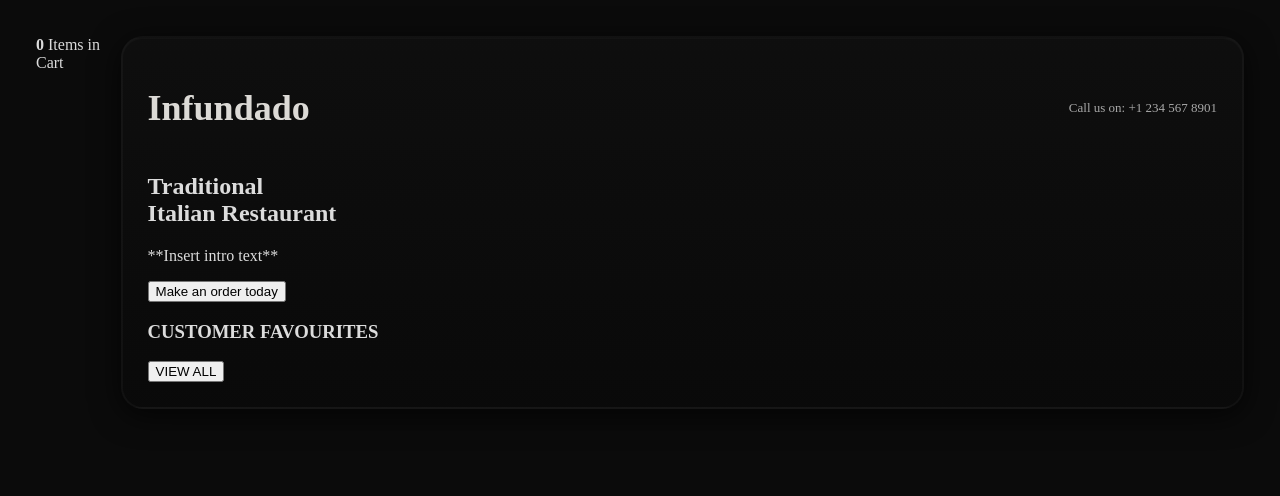
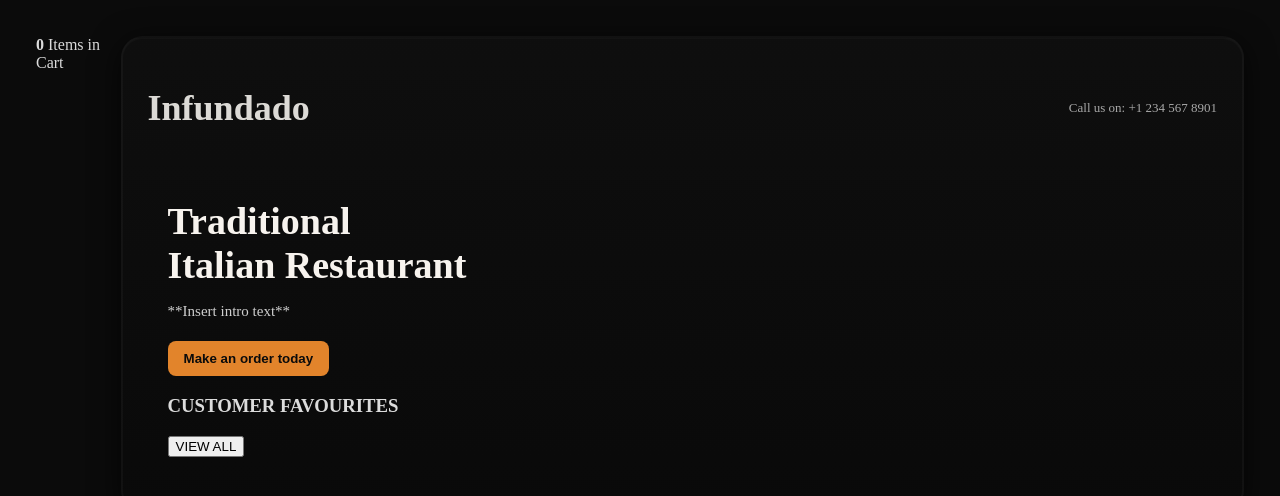
Before and after one commit to C10H12O2/Italian-Restaurant-, a plain HTML site: page index.html in a window 1280 px wide. Drawn offline with Linux system fonts and the light colour scheme.

Commit message:
Added styling to the main body layout

```diff
--- a/style.css
+++ b/style.css
@@ -29,15 +29,52 @@ body {
     color: #b9b9b9;
     font-size: 13px;
     margin-bottom: 18px;
-    opacity: .9;
+    opacity:0.9;
 }
 
 .logo{
   display:flex;
   align-items:center;
   gap:12px;
-  font-family:;
+  font-family: "Playfair Display",serif;
   color:#f3f1ec;
   font-weight:700;
   font-size:18px;
 }
+
+.main{
+  display:grid;
+  grid-template-columns:1fr 460px;
+  gap:28px;
+}
+
+.hero{
+  padding:28px 20px;
+  position:relative;
+}
+
+.hero h1{
+  font-family:"Playfair Display",serif;
+  font-size:38px;
+  margin:0 0 12px 0;
+  color:#f7f3ee;
+}
+
+.hero p.lead{
+  color:#cfcfcf;
+  max-width:520px;
+  margin:0 0 18px 0;
+  line-height:1.6;
+  font-size:15px;
+}
+
+.cta{
+  display:inline-block;
+  background:#e2842b;
+  color:#0b0b0b;
+  padding:10px 16px;
+  border-radius:8px;
+  font-weight:700;
+  border:none;
+  cursor:pointer;
+}
```
